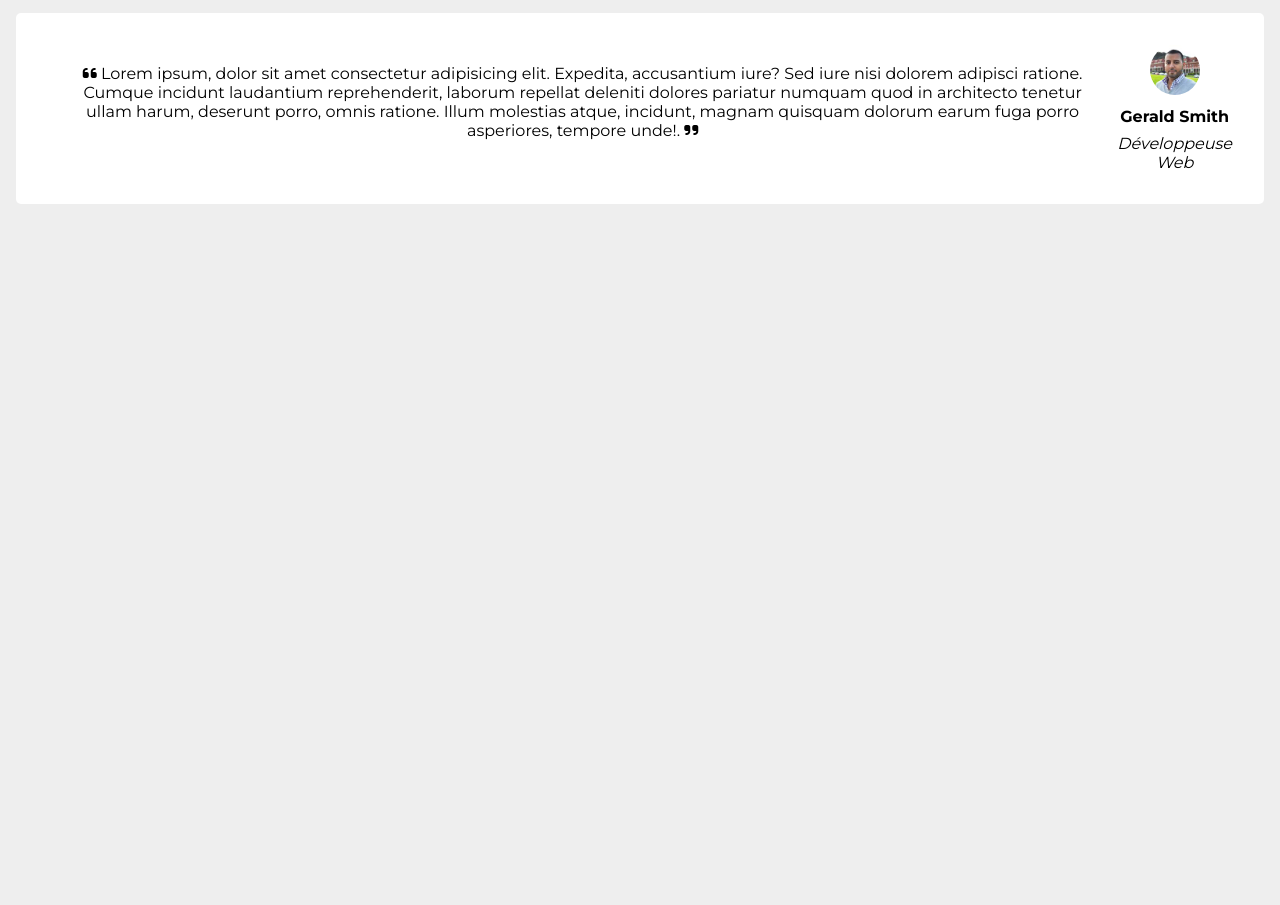
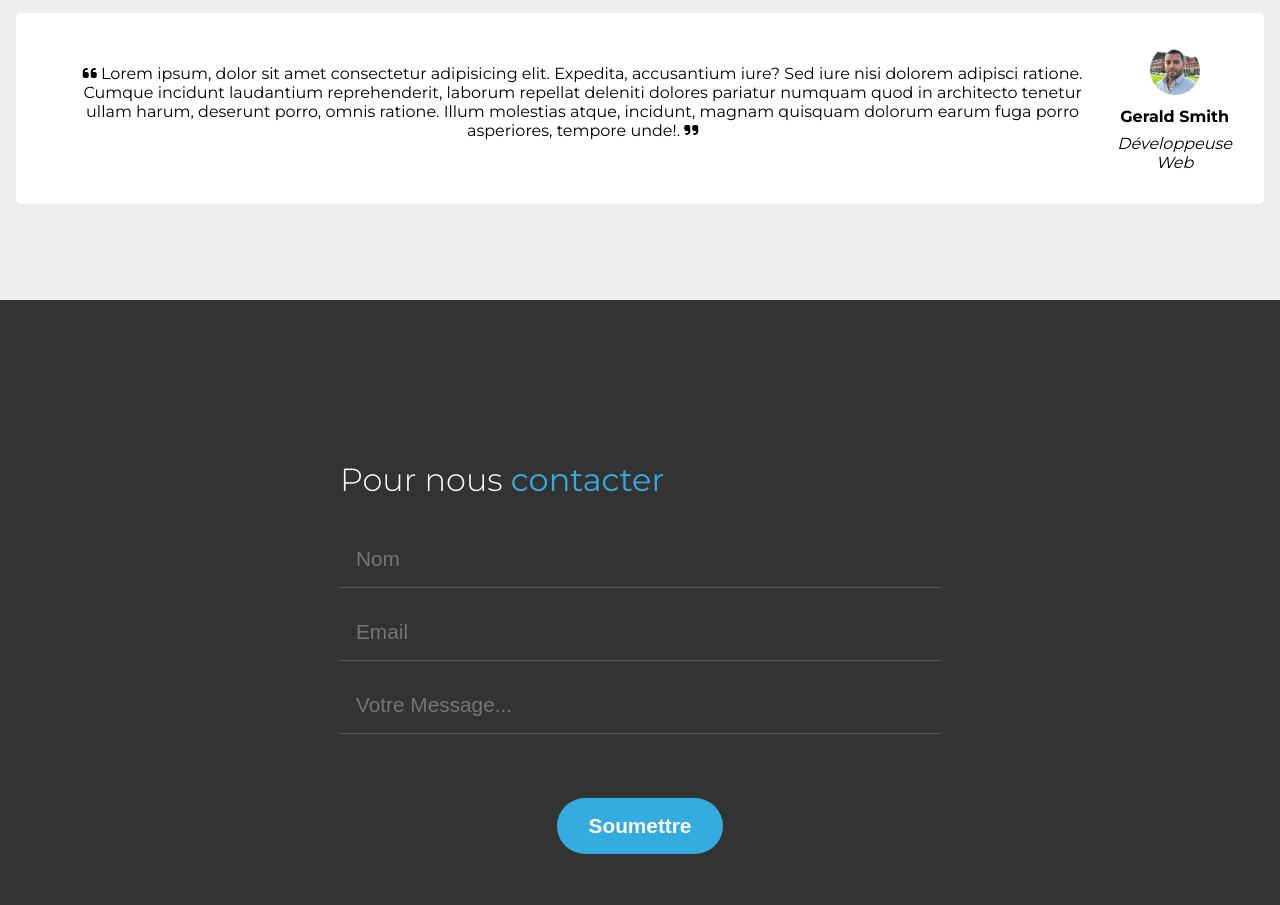
Before and after one commit to Ahmed-Ben-Ammar/Workshop-2--BC-11, a plain HTML site: page index.html in a window 1280 px wide. Shown: the part 2716-3621 px from the top of the page. Before the commit the page ends 3016 px from the top, so only its background shows below. Drawn offline with Linux system fonts and the light colour scheme; a web font is replaced by a local one.

Commit message:
Mise en place Section Contact

```diff
--- a/css/style.css
+++ b/css/style.css
@@ -241,3 +241,47 @@ header ul li a:hover {
   font-weight: 700;
   margin-bottom: 0.5rem;
 }
+
+/****************** Contact ***************/
+
+.contact {
+  padding: 10rem 1rem;
+  display: flex;
+  flex-direction: column;
+  align-items: center;
+}
+
+.contact-form {
+  max-width: 600px;
+  display: flex;
+  flex-direction: column;
+  width: 100%;
+}
+
+.contact-form input {
+  background: #333;
+  border: 0;
+  border-bottom: 1px solid #555;
+  padding: 1rem;
+  font-size: 1.3rem;
+  outline: none;
+  margin-bottom: 1rem;
+}
+
+.contact-form button {
+  display: block;
+  margin: 3rem auto;
+  padding: 1rem 2rem;
+  border: 0;
+  border-radius: 30px;
+  background: #34ace0;
+  color: white;
+  font-weight: 700;
+  cursor: pointer;
+  font-size: 1.3rem;
+}
+
+.contact-form button:hover {
+  background: white;
+  color: #34ace0;
+}
--- a/index.html
+++ b/index.html
@@ -136,6 +136,16 @@
                 </div>
             </div>
         </section>
+
+        <section class="contact bg-dark">
+            <form action="#" class="contact-form">
+                <h2 class="title">Pour nous <strong>contacter</strong></h2>
+                <input type="text" name="name" id="name" placeholder="Nom">
+                <input type="email" name="email" id="email" placeholder="Email">
+                <input type="text" name="message" id="message" placeholder="Votre Message...">
+                <button>Soumettre</button>
+            </form>
+        </section>
     </div>
 
 </body>
```
